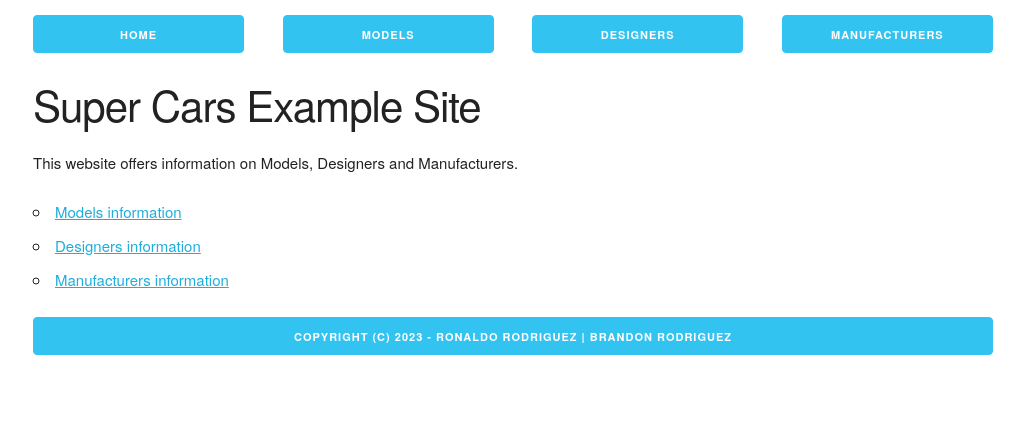
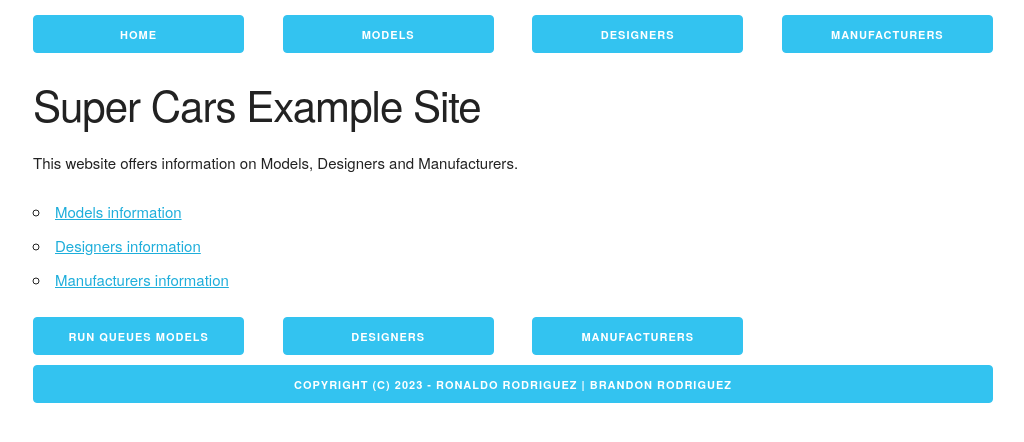
Before and after one commit to ronaldorodriguezbermudez/SD-Frontend-superCars, a Vue app: page / in a window 1280 px wide. Shown: the top 442 px of the page, without its empty margins (127-1151 px from the left). Built offline with nearby package versions, Linux system fonts and the light colour scheme.

Commit message:
Update App.vue

```diff
--- a/src/App.vue
+++ b/src/App.vue
@@ -11,6 +11,14 @@
         to="/manufacturer">Manufacturers</router-link>
     </div>
    <router-view />
+   <div class="row"  style="margin-top: 15px">
+      <router-link class="three columns button button-primary"
+        to="/https://proyecto2-sd-backend.netlify.app/.netlify/functions/modelTasks">Run Queues Models</router-link>
+      <router-link class="three columns button button-primary"
+        to="/designer">Designers</router-link>
+      <router-link class="three columns button button-primary"
+        to="/manufacturer">Manufacturers</router-link>
+    </div>
     <div class="row">
       <button disabled="disabled" class="twelve columns button-primary">
         Copyright (c) 2023 - Ronaldo Rodriguez | Brandon Rodriguez
```
